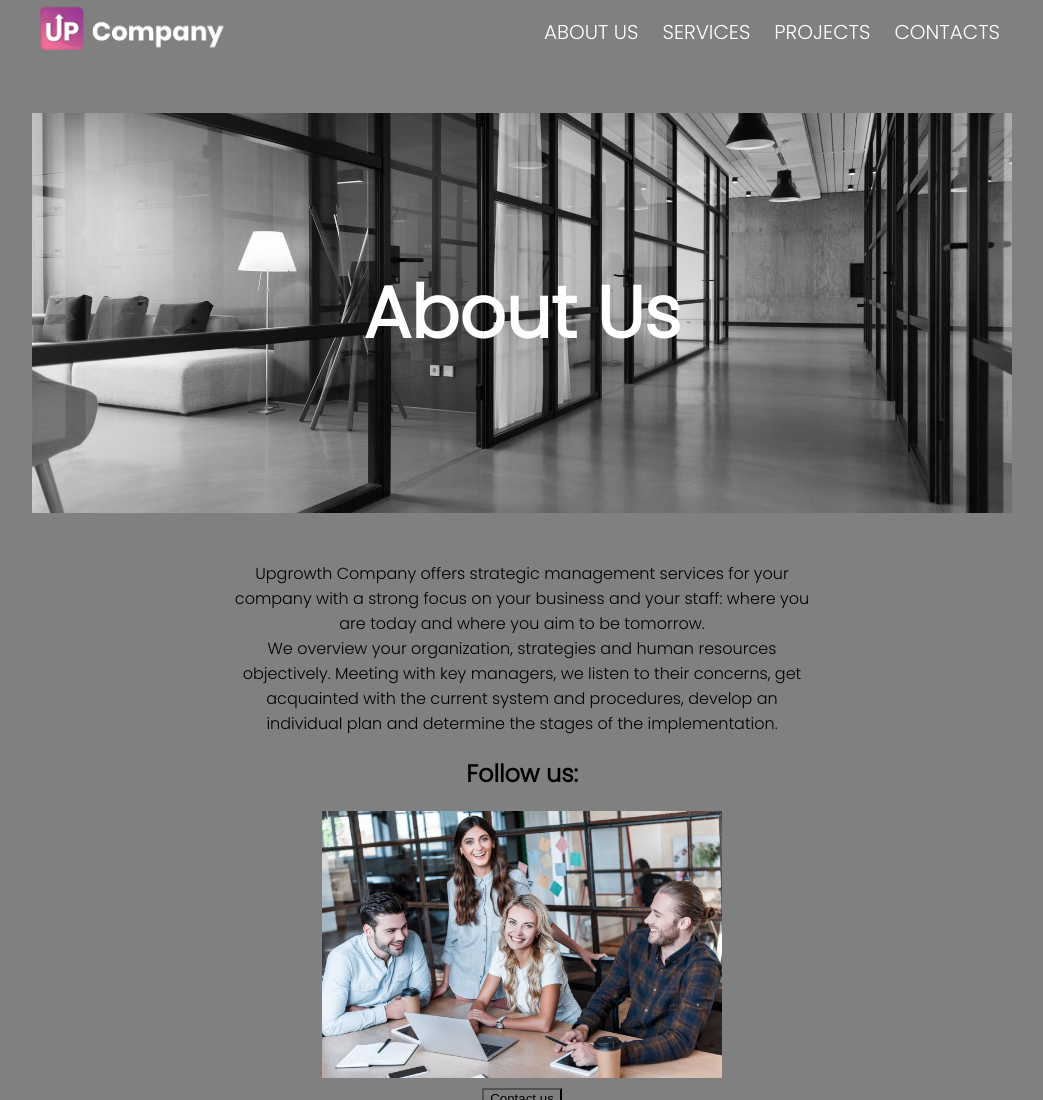
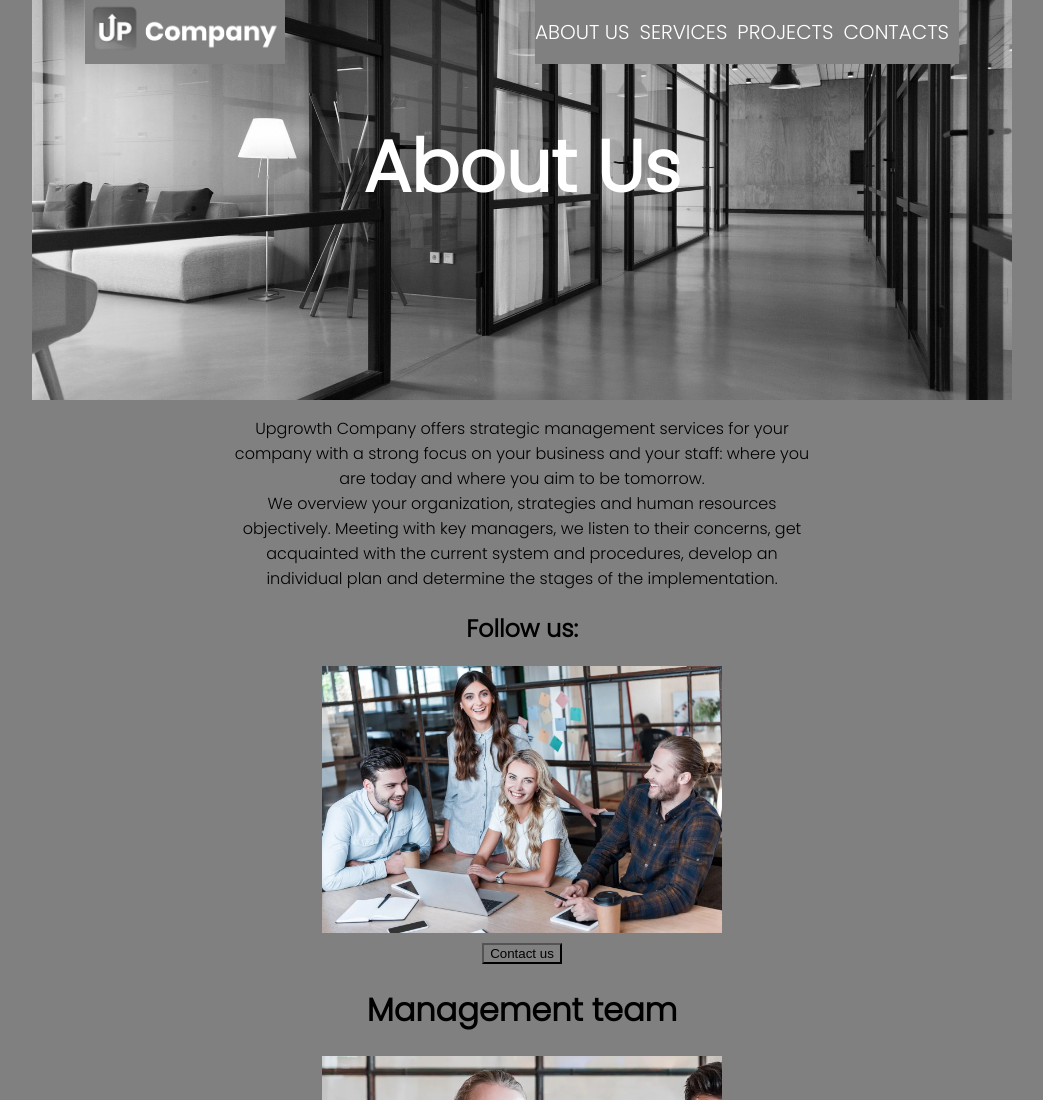
Before and after one commit to koldovsky/604-team-03, a plain HTML site: page about-us.html in a window 1280 px wide. Shown: the top 1100 px of the page, without its empty margins (118-1161 px from the left). Drawn offline with Linux system fonts and the light colour scheme.

Commit message:
Add background image

```diff
--- a/css/about-us.css
+++ b/css/about-us.css
@@ -20,6 +20,11 @@
 
 header nav {
     display: flex;
+    background-color: rgba(0, 0, 0, 0);
+}
+
+header nav .banner{
+    background-color: rgba(0, 0, 0, 0);
 }
 
 header .menu {
@@ -27,7 +32,7 @@
     justify-content: space-around;
     align-items: center;
     flex: 1;
-    margin-left: 300px;
+    margin-left: 250px;
     font-size: 20px;
 }
 
@@ -36,22 +41,27 @@
     color: var(--header-color);
     text-transform: uppercase;
     text-decoration: none;
+    margin-right: 10px;
 }
 
 header .menu a:hover {
     font-weight: bold;
 }
 
-header .title {
+#home{
   background-image: url(../img/img-about-us/header-background-img.jpg);
   min-height: 400px;
   background-size: cover;
   background-position: center;
   display: flex;
-  justify-content: center;
   align-items: center;
   flex-direction: column;
+  filter: grayscale(100%);
+}
+
+header .title{
+  justify-content: center;
   font-size: 72px;
   color: var(--header-color);
-  filter: grayscale(100%);
+  background-color: rgba(0, 0, 0, 0);
 }
```
